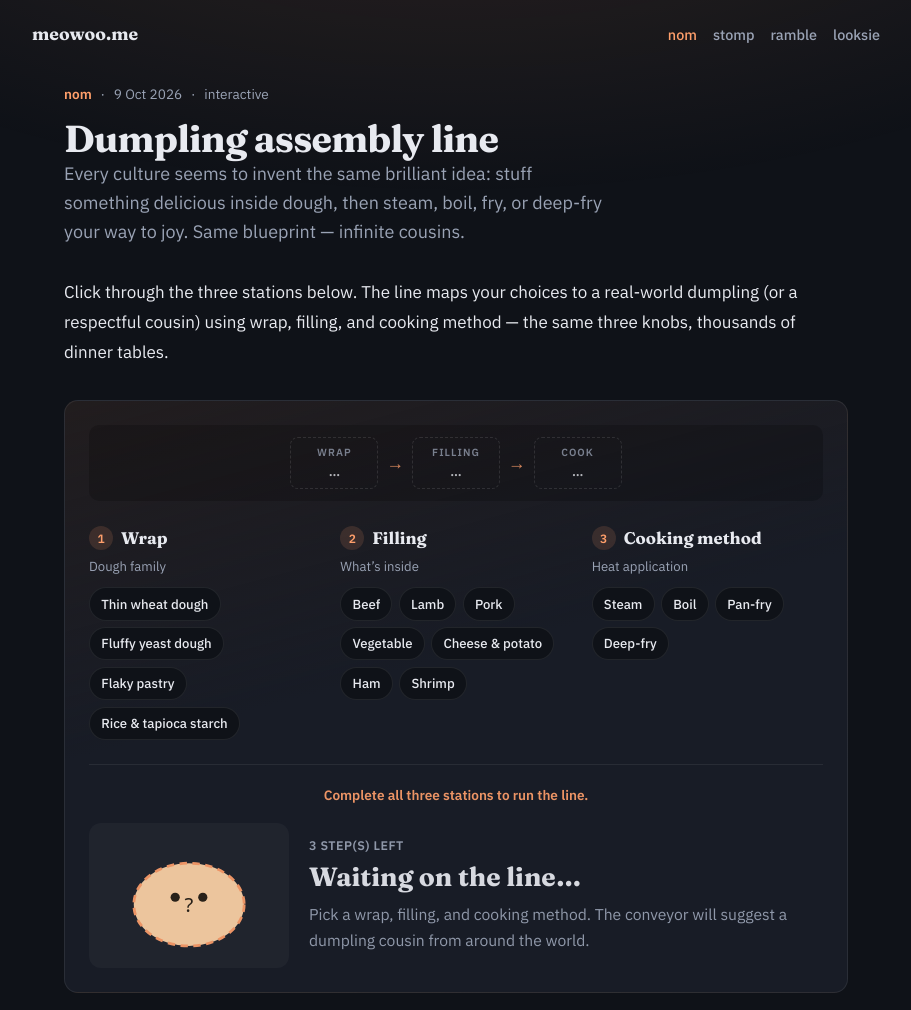
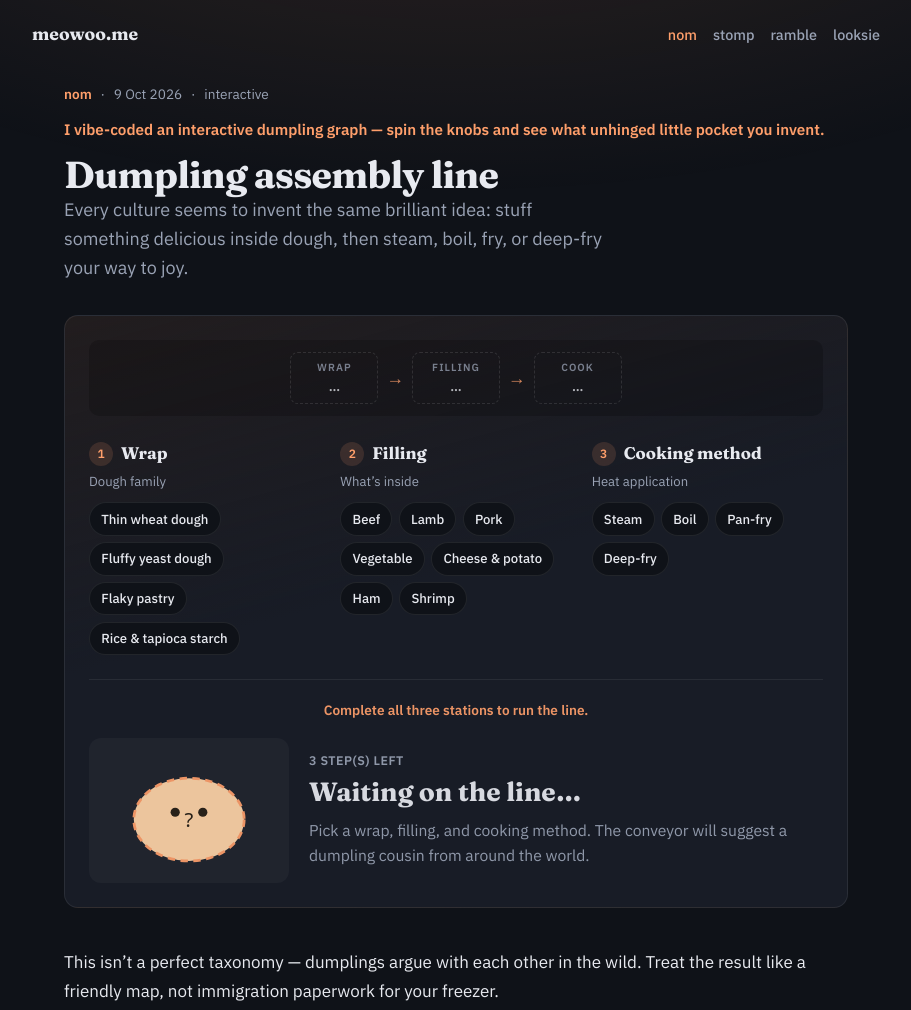
Before and after one commit to SwanyWu/meowoo, a plain HTML site: page nom/dumpling-assembly-line.html in a window 1280 px wide. Shown: the top 1010 px of the page, without its empty margins (184-1095 px from the left). Drawn offline with Linux system fonts and the light colour scheme.

Commit message:
Tighten dumpling post copy and improve har gow icon.
Add playful vibe-coded intro; show cartoon shrimp inside har gow SVG.

Co-authored-by: Cursor <cursoragent@cursor.com>

```diff
--- a/js/dumpling-assembly-line.js
+++ b/js/dumpling-assembly-line.js
@@ -204,7 +204,7 @@
     mandu: `<svg viewBox="0 0 200 140" role="img" aria-hidden="true"><ellipse cx="100" cy="82" rx="70" ry="42" fill="#f2d4a8" stroke="#c9925c" stroke-width="3"/><path d="M35 82 Q55 45 100 58 Q145 45 165 82" fill="none" stroke="#b87d45" stroke-width="2"/><ellipse cx="100" cy="100" rx="66" ry="14" fill="#7a4520" opacity="0.5"/><circle cx="85" cy="75" r="5" fill="#2a2218"/><circle cx="115" cy="75" r="5" fill="#2a2218"/></svg>`,
     wonton: `<svg viewBox="0 0 200 140" role="img" aria-hidden="true"><path d="M100 30 L145 95 Q100 115 55 95 Z" fill="#f9d48a" stroke="#c9925c" stroke-width="3"/><circle cx="90" cy="72" r="5" fill="#2a2218"/><circle cx="110" cy="72" r="5" fill="#2a2218"/><path d="M94 82 Q100 88 106 82" fill="none" stroke="#2a2218" stroke-width="2"/></svg>`,
     shumai: `<svg viewBox="0 0 200 140" role="img" aria-hidden="true"><path d="M55 95 Q100 40 145 95 Z" fill="#f5d9a8" stroke="#c9925c" stroke-width="3"/><ellipse cx="100" cy="70" rx="35" ry="22" fill="#e88a6a" stroke="#c96550" stroke-width="2"/><circle cx="92" cy="68" r="4" fill="#2a2218"/><circle cx="108" cy="68" r="4" fill="#2a2218"/></svg>`,
-    "har-gow": `<svg viewBox="0 0 200 140" role="img" aria-hidden="true"><ellipse cx="100" cy="78" rx="58" ry="40" fill="#fff8f0" stroke="#e8d5c4" stroke-width="3" opacity="0.92"/><ellipse cx="100" cy="78" rx="38" ry="22" fill="#ffb4a2" opacity="0.55"/><path d="M45 78 Q70 50 100 55 Q130 50 155 78" fill="none" stroke="#d4b896" stroke-width="2"/><circle cx="88" cy="72" r="4" fill="#2a2218"/><circle cx="112" cy="72" r="4" fill="#2a2218"/></svg>`,
+    "har-gow": `<svg viewBox="0 0 200 140" role="img" aria-hidden="true"><ellipse cx="100" cy="78" rx="58" ry="40" fill="#fff8f0" stroke="#e8d5c4" stroke-width="3" opacity="0.92"/><path d="M45 78 Q70 50 100 55 Q130 50 155 78" fill="none" stroke="#d4b896" stroke-width="2"/><g transform="translate(100 78)"><path d="M-8 2 Q-22 -8 -28 2 Q-22 12 -8 2" fill="#ff8a65" stroke="#e64a19" stroke-width="1.5"/><path d="M-28 2 L-38 8 L-34 0 L-38 -6 Z" fill="#ffab91" stroke="#e64a19" stroke-width="1.2"/><path d="M-6 0 Q8 -14 22 -6 Q8 8 -6 0" fill="#ff7043" stroke="#e64a19" stroke-width="1.5"/><path d="M20 -6 L32 -2 L28 -10 L34 -14 Z" fill="#ffab91" stroke="#e64a19" stroke-width="1.2"/><circle cx="14" cy="-4" r="2" fill="#2a2218"/><path d="M16 -8 Q18 -12 22 -10" fill="none" stroke="#e64a19" stroke-width="1.2" stroke-linecap="round"/></g><circle cx="88" cy="62" r="4" fill="#2a2218"/><circle cx="112" cy="62" r="4" fill="#2a2218"/><path d="M92 70 Q100 76 108 70" fill="none" stroke="#2a2218" stroke-width="2" stroke-linecap="round"/></svg>`,
     momo: `<svg viewBox="0 0 200 140" role="img" aria-hidden="true"><circle cx="100" cy="78" r="52" fill="#f0d4a8" stroke="#c9925c" stroke-width="3"/><path d="M55 78 Q75 35 100 42 Q125 35 145 78" fill="none" stroke="#b87d45" stroke-width="2"/><circle cx="88" cy="75" r="5" fill="#2a2218"/><circle cx="112" cy="75" r="5" fill="#2a2218"/><path d="M94 85 Q100 91 106 85" fill="none" stroke="#2a2218" stroke-width="2"/></svg>`,
     kreplach: `<svg viewBox="0 0 200 140" role="img" aria-hidden="true"><polygon points="100,35 155,100 45,100" fill="#f5deb3" stroke="#c9925c" stroke-width="3"/><circle cx="92" cy="72" r="4" fill="#2a2218"/><circle cx="108" cy="72" r="4" fill="#2a2218"/></svg>`,
     "soup-dumpling": `<svg viewBox="0 0 200 140" role="img" aria-hidden="true"><ellipse cx="100" cy="82" rx="55" ry="42" fill="#f8eed8" stroke="#c9925c" stroke-width="3"/><path d="M50 82 Q70 48 100 52 Q130 48 150 82" fill="none" stroke="#b87d45" stroke-width="2"/><ellipse cx="100" cy="88" rx="12" ry="8" fill="#d4a574" opacity="0.4"/><circle cx="88" cy="74" r="5" fill="#2a2218"/><circle cx="112" cy="74" r="5" fill="#2a2218"/></svg>`,
--- a/nom/dumpling-assembly-line.html
+++ b/nom/dumpling-assembly-line.html
@@ -40,21 +40,17 @@
             <span class="post-meta__sep" aria-hidden="true">·</span>
             <span>interactive</span>
           </p>
+          <p class="post-vibe">
+            I vibe-coded an interactive dumpling graph — spin the knobs and see
+            what unhinged little pocket you invent.
+          </p>
           <h1>Dumpling assembly line</h1>
           <p class="lead">
             Every culture seems to invent the same brilliant idea: stuff something
             delicious inside dough, then steam, boil, fry, or deep-fry your way
-            to joy. Same blueprint — infinite cousins.
+            to joy.
           </p>
         </header>
-
-        <div class="post-body">
-          <p>
-            Click through the three stations below. The line maps your choices to
-            a real-world dumpling (or a respectful cousin) using wrap, filling,
-            and cooking method — the same three knobs, thousands of dinner tables.
-          </p>
-        </div>
 
         <section
           class="assembly-line"
--- a/styles.css
+++ b/styles.css
@@ -610,6 +610,14 @@ h1 {
   margin-bottom: 2rem;
 }
 
+.post-vibe {
+  margin: 0 0 0.85rem;
+  font-size: 0.95rem;
+  font-weight: 600;
+  line-height: 1.5;
+  color: var(--accent);
+}
+
 .post-meta {
   margin: 0 0 0.75rem;
   font-size: 0.85rem;
```
